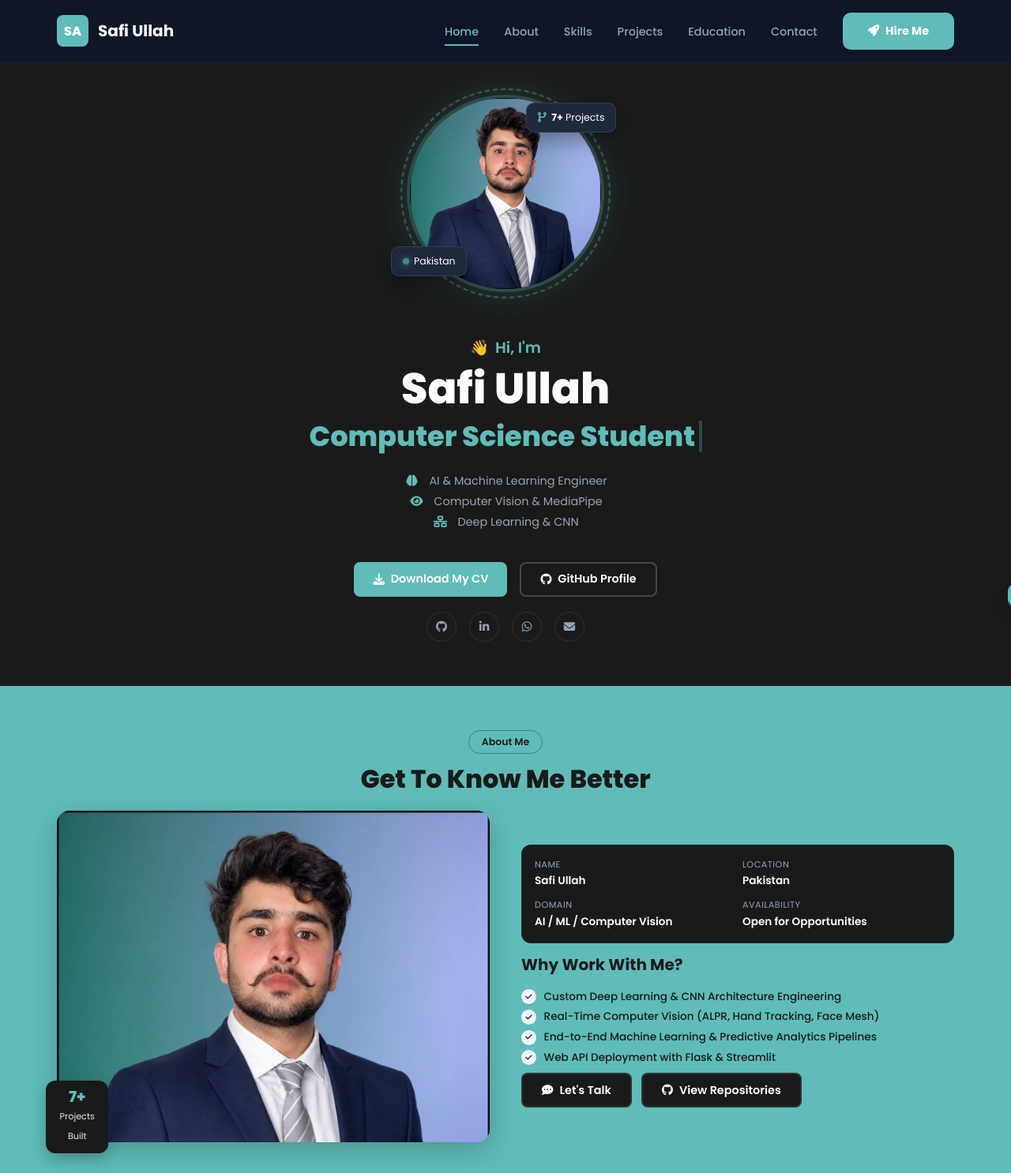
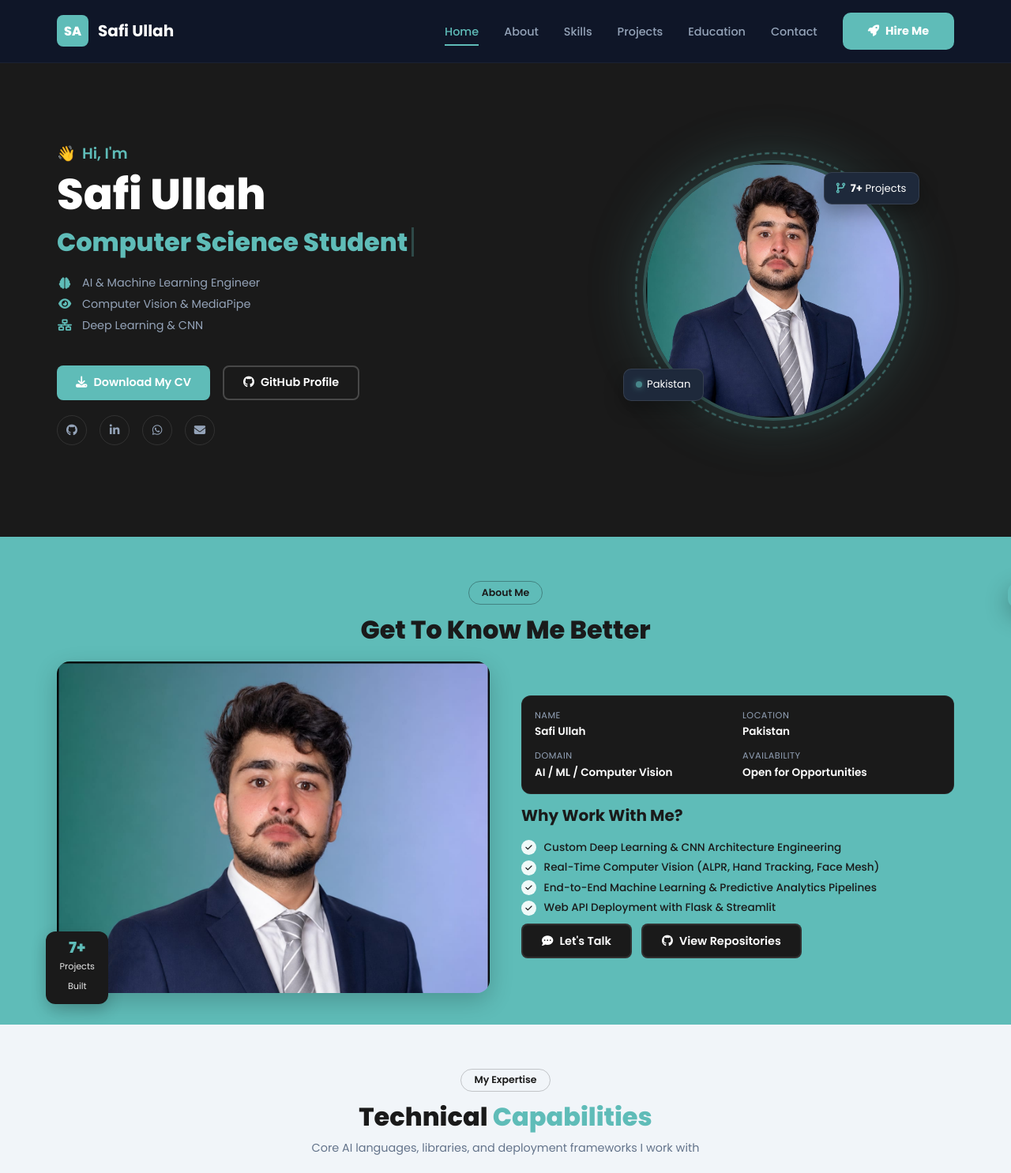
Before and after one commit to SAFIULLAH012/SafiUllah-Portfolio-Website, a Flask app: page / in a window 1280 px wide. Shown: the top 1486 px of the page at 79% size. Run offline with Flask 3, Linux system fonts and the light colour scheme; data comes from the database, SQL or seed files in the repository; data that the repository does not hold is empty; some libraries are stand-ins or nearby versions.

Commit message:
Layout hero section with text on left, larger 330px picture on right for desktop, preserve mobile responsive layout

```diff
--- a/static/css/style.css
+++ b/static/css/style.css
@@ -86,33 +86,33 @@ nav#navbar {
 .text-center { text-align: center; }
 
 /* Hero */
-.hero { min-height: auto; display: flex; align-items: center; justify-content: center; background: var(--dark); padding: 7.5rem 0 3.5rem; box-sizing: border-box; }
-.hero-grid { display: flex; flex-direction: column; align-items: center; justify-content: center; gap: 2rem; width: 100%; text-align: center; }
-.hero-content { min-width: 0; width: 100%; max-width: 750px; display: flex; flex-direction: column; align-items: center; text-align: center; }
-.hero-subtitle { color: var(--primary); font-weight: 600; margin-top: 0.5rem; margin-bottom: 0.4rem; display: flex; align-items: center; justify-content: center; gap: 0.5rem; font-size: 1.2rem; width: 100%; }
-.hero-name { font-size: 3.4rem; font-weight: 800; line-height: 1.15; margin-bottom: 0.4rem; color: #fff; text-align: center; width: 100%; }
-.hero-role-wrapper { font-size: 2.2rem; font-weight: 800; color: var(--primary); height: 2.8rem; min-height: 2.8rem; max-height: 2.8rem; display: flex; align-items: center; justify-content: center; margin-bottom: 1.5rem; width: 100%; }
+.hero { min-height: 85vh; display: flex; align-items: center; justify-content: center; background: var(--dark); padding: 7rem 0 3.5rem; box-sizing: border-box; }
+.hero-grid { display: grid; grid-template-columns: 1.15fr 0.85fr; gap: 3.5rem; align-items: center; width: 100%; text-align: left; }
+.hero-content { min-width: 0; width: 100%; max-width: 650px; display: flex; flex-direction: column; align-items: flex-start; text-align: left; }
+.hero-subtitle { color: var(--primary); font-weight: 600; margin-top: 0.5rem; margin-bottom: 0.4rem; display: flex; align-items: center; justify-content: flex-start; gap: 0.5rem; font-size: 1.2rem; width: 100%; }
+.hero-name { font-size: 3.4rem; font-weight: 800; line-height: 1.15; margin-bottom: 0.4rem; color: #fff; text-align: left; width: 100%; }
+.hero-role-wrapper { font-size: 2rem; font-weight: 800; color: var(--primary); height: 2.8rem; min-height: 2.8rem; max-height: 2.8rem; display: flex; align-items: center; justify-content: flex-start; margin-bottom: 1.2rem; width: 100%; }
 .hero-role-wrapper .highlight { color: var(--primary); font-weight: 800; }
 .typing-cursor { display: inline-block; width: 3.5px; height: 1.15em; background: var(--primary); margin-left: 5px; animation: blink 1s infinite; vertical-align: middle; }
 @keyframes blink { 0%, 100% { opacity: 1; } 50% { opacity: 0; } }
-.hero-tags { display: flex; flex-direction: column; gap: 0.3rem; margin-bottom: 1rem; align-items: center; justify-content: center; width: 100%; }
-.hero-tag { display: flex; align-items: center; justify-content: center; gap: 0.75rem; color: var(--gray); font-size: 0.9rem; }
+.hero-tags { display: flex; flex-direction: column; gap: 0.35rem; margin-bottom: 1rem; align-items: flex-start; justify-content: flex-start; width: 100%; }
+.hero-tag { display: flex; align-items: center; justify-content: flex-start; gap: 0.75rem; color: var(--gray); font-size: 0.9rem; }
 .hero-tag i { color: var(--primary); width: 20px; text-align: center; }
-.hero-desc { color: var(--gray); margin: 0 auto 1.5rem; line-height: 1.65; max-width: 600px; font-size: 0.95rem; text-align: center; }
-.hero-buttons { display: flex; gap: 1rem; margin-bottom: 1.2rem; flex-wrap: wrap; justify-content: center; }
-.social-links { display: flex; gap: 1rem; justify-content: center; }
+.hero-desc { color: var(--gray); margin: 0 0 1.5rem 0; line-height: 1.65; max-width: 580px; font-size: 0.95rem; text-align: left; }
+.hero-buttons { display: flex; gap: 1rem; margin-bottom: 1.2rem; flex-wrap: wrap; justify-content: flex-start; }
+.social-links { display: flex; gap: 1rem; justify-content: flex-start; }
 .social-links a { width: 38px; height: 38px; border-radius: 50%; border: 1px solid rgba(255,255,255,0.1); display: flex; align-items: center; justify-content: center; color: var(--gray); transition: all 0.3s; font-size: 0.9rem; text-decoration: none; }
 .social-links a:hover { background: var(--primary); color: #fff; border-color: var(--primary); transform: translateY(-3px); }
 .social-links a.social-whatsapp:hover,
 .follow-links a[aria-label="WhatsApp"]:hover { background: #25d366 !important; border-color: #25d366 !important; color: #fff !important; transform: translateY(-3px); }
-.hero-image-wrapper { position: relative; display: flex; justify-content: center; align-items: center; align-self: center; flex-shrink: 0; width: 100%; margin-bottom: 1rem; }
-.hero-image-ring { position: relative; width: 250px; height: 250px; max-width: 100%; flex-shrink: 0; margin: 0 auto; }
-.hero-img { width: 100%; height: 100%; border-radius: 50%; object-fit: cover; object-position: center top; border: 4px solid rgba(95, 188, 184, 0.3); box-shadow: 0 0 60px rgba(95, 188, 184, 0.2); }
-.rotating-border { position: absolute; top: -8px; left: -8px; right: -8px; bottom: -8px; border-radius: 50%; border: 2px dashed rgba(95, 188, 184, 0.4); animation: rotate 20s linear infinite; }
+.hero-image-wrapper { position: relative; display: flex; justify-content: center; align-items: center; width: 100%; }
+.hero-image-ring { position: relative; width: 330px; height: 330px; max-width: 100%; flex-shrink: 0; margin: 0 auto; }
+.hero-img { width: 100%; height: 100%; border-radius: 50%; object-fit: cover; object-position: center top; border: 4px solid rgba(95, 188, 184, 0.35); box-shadow: 0 0 70px rgba(95, 188, 184, 0.25); }
+.rotating-border { position: absolute; top: -10px; left: -10px; right: -10px; bottom: -10px; border-radius: 50%; border: 2px dashed rgba(95, 188, 184, 0.45); animation: rotate 20s linear infinite; }
 @keyframes rotate { from { transform: rotate(0deg); } to { transform: rotate(360deg); } }
-.badge { position: absolute; background: var(--card); padding: 0.55rem 0.85rem; border-radius: 10px; border: 1px solid rgba(255,255,255,0.1); display: flex; align-items: center; gap: 0.4rem; font-size: 0.78rem; color: #fff; box-shadow: 0 10px 25px rgba(0,0,0,0.3); z-index: 2; }
-.badge-exp { top: 10px; right: -15px; }
-.badge-loc { bottom: 20px; left: -20px; }
+.badge { position: absolute; background: var(--card); padding: 0.6rem 0.95rem; border-radius: 10px; border: 1px solid rgba(255,255,255,0.1); display: flex; align-items: center; gap: 0.4rem; font-size: 0.82rem; color: #fff; box-shadow: 0 10px 25px rgba(0,0,0,0.3); z-index: 2; }
+.badge-exp { top: 15px; right: -20px; }
+.badge-loc { bottom: 25px; left: -25px; }
 .badge i { color: var(--primary); }
 .badge-dot { width: 8px; height: 8px; background: var(--primary); border-radius: 50%; box-shadow: 0 0 8px var(--primary); animation: pulse 2s infinite; }
 @keyframes pulse { 0%, 100% { opacity: 1; } 50% { opacity: 0.6; } }
--- a/templates/base.html
+++ b/templates/base.html
@@ -130,7 +130,7 @@
     <link href="https://fonts.googleapis.com/css2?family=Poppins:wght@300;400;500;600;700;800&display=swap" rel="stylesheet">
     <link rel="stylesheet" href="https://cdnjs.cloudflare.com/ajax/libs/font-awesome/6.4.0/css/all.min.css" crossorigin="anonymous" referrerpolicy="no-referrer">
 
-    <link rel="stylesheet" href="{{ url_for('static', filename='css/style.css', v='5.5') }}">
+    <link rel="stylesheet" href="{{ url_for('static', filename='css/style.css', v='5.7') }}">
     {% block extra_css %}{% endblock %}
 </head>
 <body>
--- a/templates/index.html
+++ b/templates/index.html
@@ -42,14 +42,6 @@
         <canvas class="particles" id="particles1" aria-hidden="true"></canvas>
         <div class="container">
             <div class="hero-grid">
-                <div class="hero-image-wrapper reveal" aria-hidden="true">
-                    <div class="hero-image-ring">
-                        <div class="rotating-border"></div>
-                        <img src="{{ url_for('static', filename=settings.profile_image or 'img/safiullah_profile.jpeg') }}" alt="Safi Ullah - AI & Machine Learning Engineer, Computer Vision Specialist from Pakistan" class="hero-img" loading="eager" width="250" height="250">
-                        <div class="badge badge-exp"><i class="fas fa-code-branch"></i><div><strong>{{ settings.projects_badge_count or '7+' }}</strong> Projects</div></div>
-                        <div class="badge badge-loc"><div class="badge-dot"></div><div>{{ settings.location }}</div></div>
-                    </div>
-                </div>
                 <div class="hero-content reveal">
                     <div class="hero-subtitle"><span aria-hidden="true">👋</span> Hi, I'm</div>
                     <h1 class="hero-name" itemprop="name">{{ settings.name }}</h1>
@@ -84,6 +76,14 @@
                         <a href="mailto:{{ settings.contact_email }}" aria-label="Send email to {{ settings.name }}">
                             <i class="fas fa-envelope" aria-hidden="true"></i>
                         </a>
+                    </div>
+                </div>
+                <div class="hero-image-wrapper reveal" aria-hidden="true">
+                    <div class="hero-image-ring">
+                        <div class="rotating-border"></div>
+                        <img src="{{ url_for('static', filename=settings.profile_image or 'img/safiullah_profile.jpeg') }}" alt="Safi Ullah - AI & Machine Learning Engineer, Computer Vision Specialist from Pakistan" class="hero-img" loading="eager" width="330" height="330">
+                        <div class="badge badge-exp"><i class="fas fa-code-branch"></i><div><strong>{{ settings.projects_badge_count or '7+' }}</strong> Projects</div></div>
+                        <div class="badge badge-loc"><div class="badge-dot"></div><div>{{ settings.location }}</div></div>
                     </div>
                 </div>
             </div>
```
